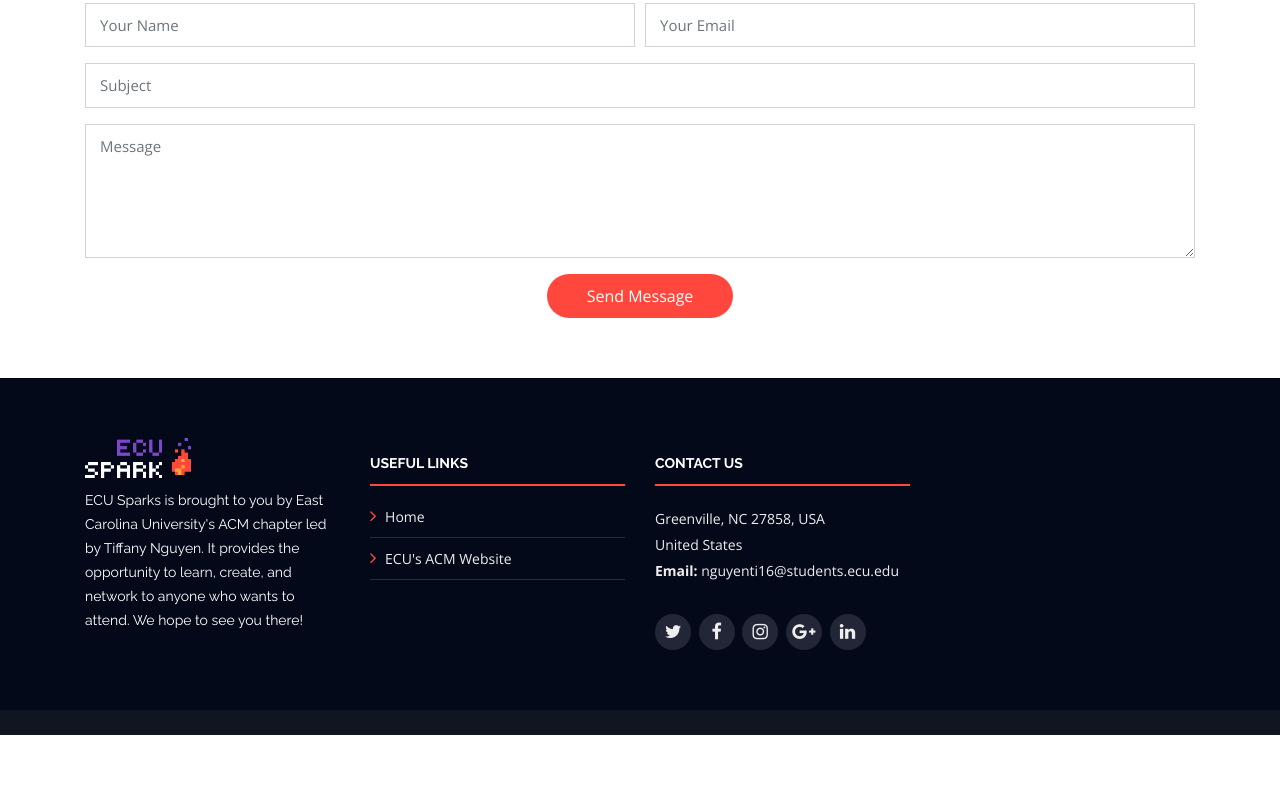
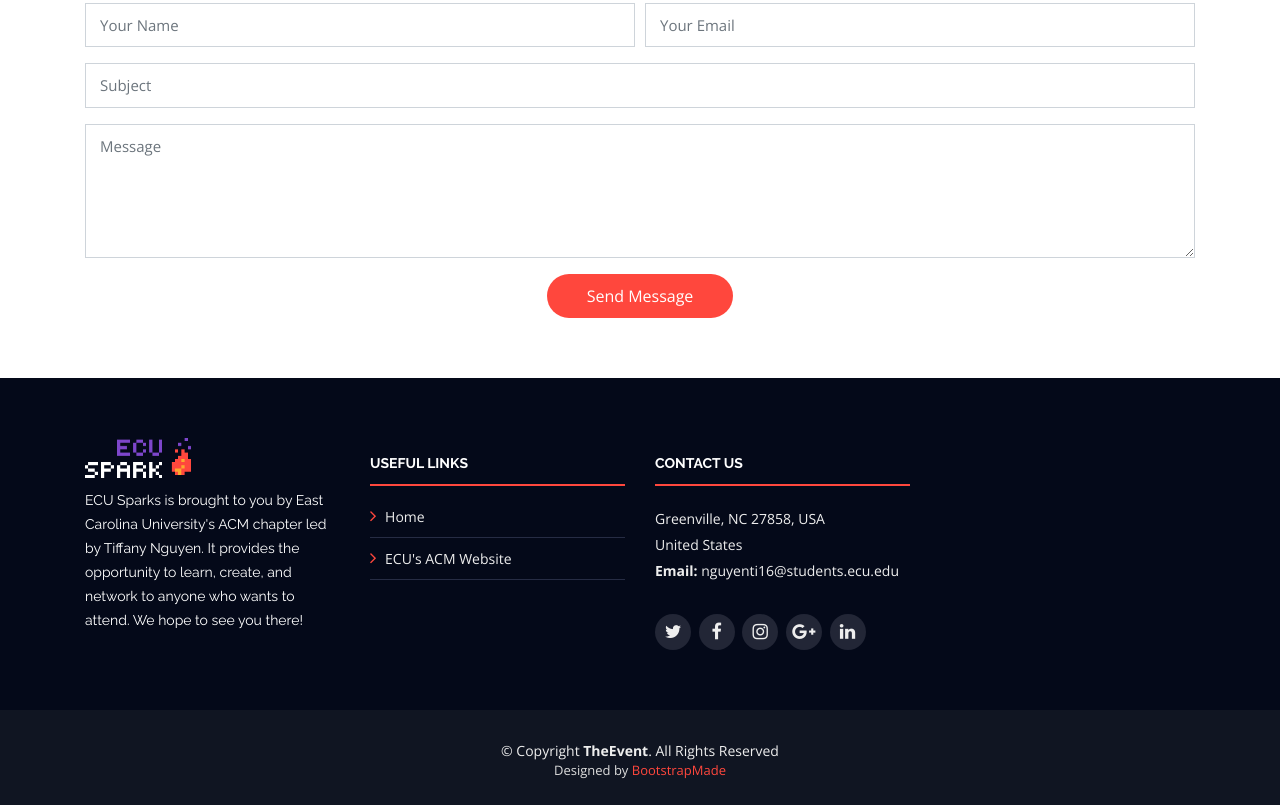
Before and after one commit to rowaul/spark-website-2019, a plain HTML site: page index.html in a window 1280 px wide. Shown: the part 6279-7084 px from the top of the page. Before the commit the page ends 7014 px from the top, so only its background shows below. Drawn offline with nearby package versions, Linux system fonts and the light colour scheme.

Commit message:
put copyright information back

```diff
--- a/index.html
+++ b/index.html
@@ -925,8 +925,18 @@
     </div>
 
     <div class="container">
-
-
+      <div class="copyright">
+        &copy; Copyright <strong>TheEvent</strong>. All Rights Reserved
+      </div>
+      <div class="credits">
+        <!--
+          All the links in the footer should remain intact.
+          You can delete the links only if you purchased the pro version.
+          Licensing information: https://bootstrapmade.com/license/
+          Purchase the pro version with working PHP/AJAX contact form: https://bootstrapmade.com/buy/?theme=TheEvent
+        -->
+        Designed by <a href="https://bootstrapmade.com/">BootstrapMade</a>
+      </div>
     </div>
   </footer><!-- #footer -->
 
```
